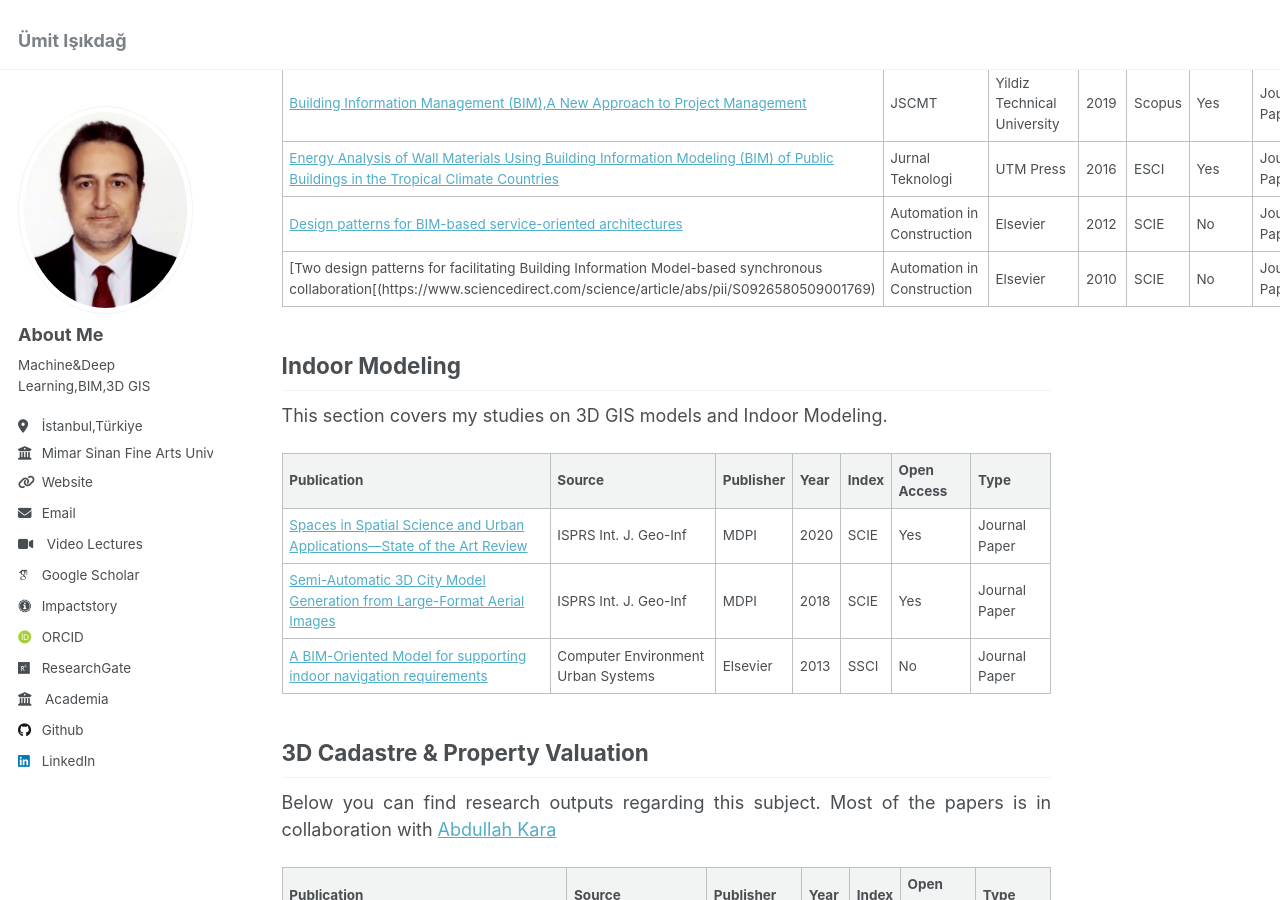
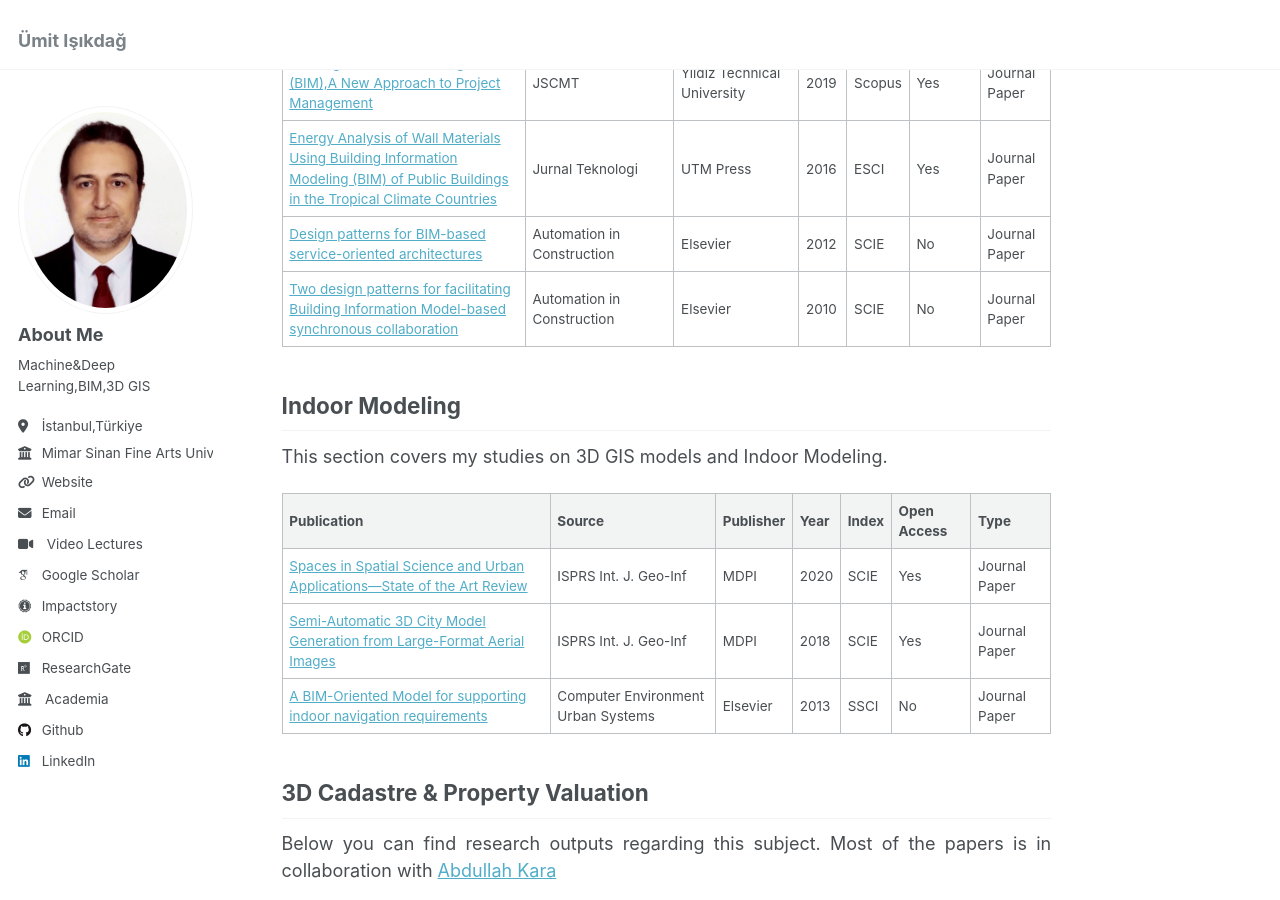
Before and after one commit to isikdag/isikdag.github.io, a Jekyll site: the page built from _pages/about.md, in a window 1280 px wide and 900 px high, scrolled down 3274 px. Built offline with Jekyll 4.4.1, drawn with Linux system fonts in a browser that asks for light colours; some web fonts are replaced; part of the change alters nothing that is shown.

Commit message:
Update about.md

```diff
--- a/_pages/about.md
+++ b/_pages/about.md
@@ -88,7 +88,7 @@ on BIM related reseach.
 |[Building Information Management (BIM),A New Approach to Project Management](https://dergipark.org.tr/en/pub/jscmt/issue/48748/620252)|JSCMT|Yildiz Technical University|2019|Scopus|Yes|Journal Paper|
 |[Energy Analysis of Wall Materials Using Building Information Modeling (BIM) of Public Buildings in the Tropical Climate Countries](https://journals.utm.my/jurnalteknologi/article/view/7591)|Jurnal Teknologi|UTM Press|2016|ESCI|Yes|Journal Paper|
 |[Design patterns for BIM-based service-oriented architectures](https://www.sciencedirect.com/science/article/abs/pii/S0926580512000696)|Automation in Construction|Elsevier|2012|SCIE|No|Journal Paper|
-|[Two design patterns for facilitating Building Information Model-based synchronous collaboration[(https://www.sciencedirect.com/science/article/abs/pii/S0926580509001769)|Automation in Construction|Elsevier|2010|SCIE|No|Journal Paper|
+|[Two design patterns for facilitating Building Information Model-based synchronous collaboration](https://www.sciencedirect.com/science/article/abs/pii/S0926580509001769)|Automation in Construction|Elsevier|2010|SCIE|No|Journal Paper|
 
 Indoor Modeling
 -----
```
